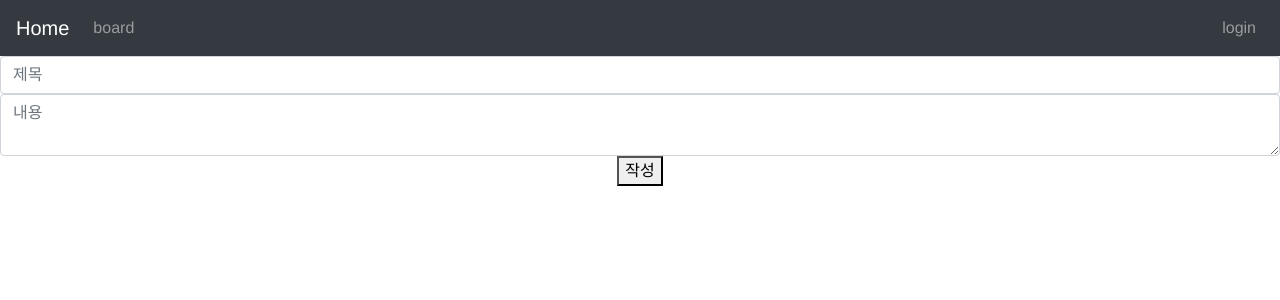
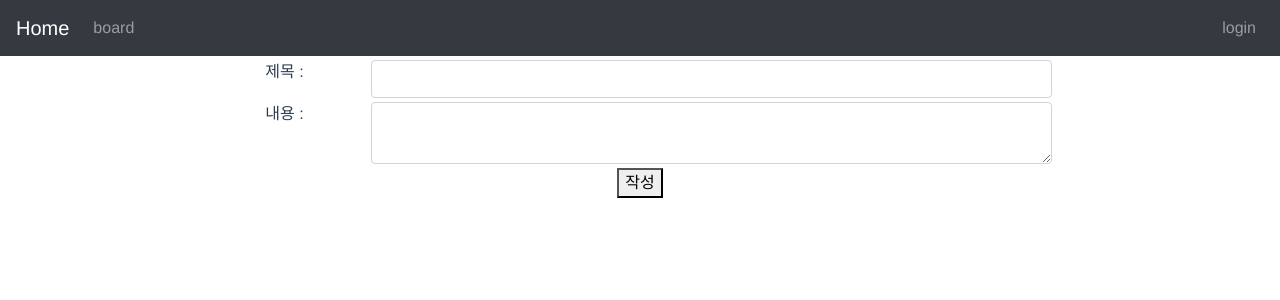
Before and after one commit to albothyl/base, a Vue app in the folder vuejs/: page /insertBoard in a window 1280 px wide. Shown: the top 300 px of the page. Built offline with nearby package versions, Linux system fonts and the light colour scheme.

Commit message:
게시판 쓰기 디자인 변경

```diff
--- a/vuejs/src/components/WriteBoard.vue
+++ b/vuejs/src/components/WriteBoard.vue
@@ -1,7 +1,27 @@
 <template>
     <div>
-        <b-form-input v-model="title" placeholder="제목" />
-        <b-form-textarea v-model="content" placeholder="내용" />
+        <b-container fluid>
+            <b-row>
+                <b-col md="8" offset-md="2">
+                    <b-row class="my-1">
+                        <b-col sm="2">
+                        <label for="input-none">제목 :</label>
+                        </b-col>
+                        <b-col sm="10">
+                        <b-form-input v-model="title" />
+                        </b-col>
+                    </b-row>
+                    <b-row class="my-1">
+                        <b-col sm="2">
+                        <label for="input-none">내용 :</label>
+                        </b-col>
+                        <b-col sm="10">
+                        <b-form-textarea v-model="content" />
+                        </b-col>
+                    </b-row>
+                </b-col>
+            </b-row>
+        </b-container>
         <button v-on:click="write">작성</button>
     </div>
 </template>
@@ -17,7 +37,7 @@ export default {
     methods: {
         write() {
 
-            this.$http.post('http://localhost:8080/boards',{
+            this.$http.post('/boards',{
 			    title:this.title,
                 content:this.content
 		    }).then((response) => {
```
